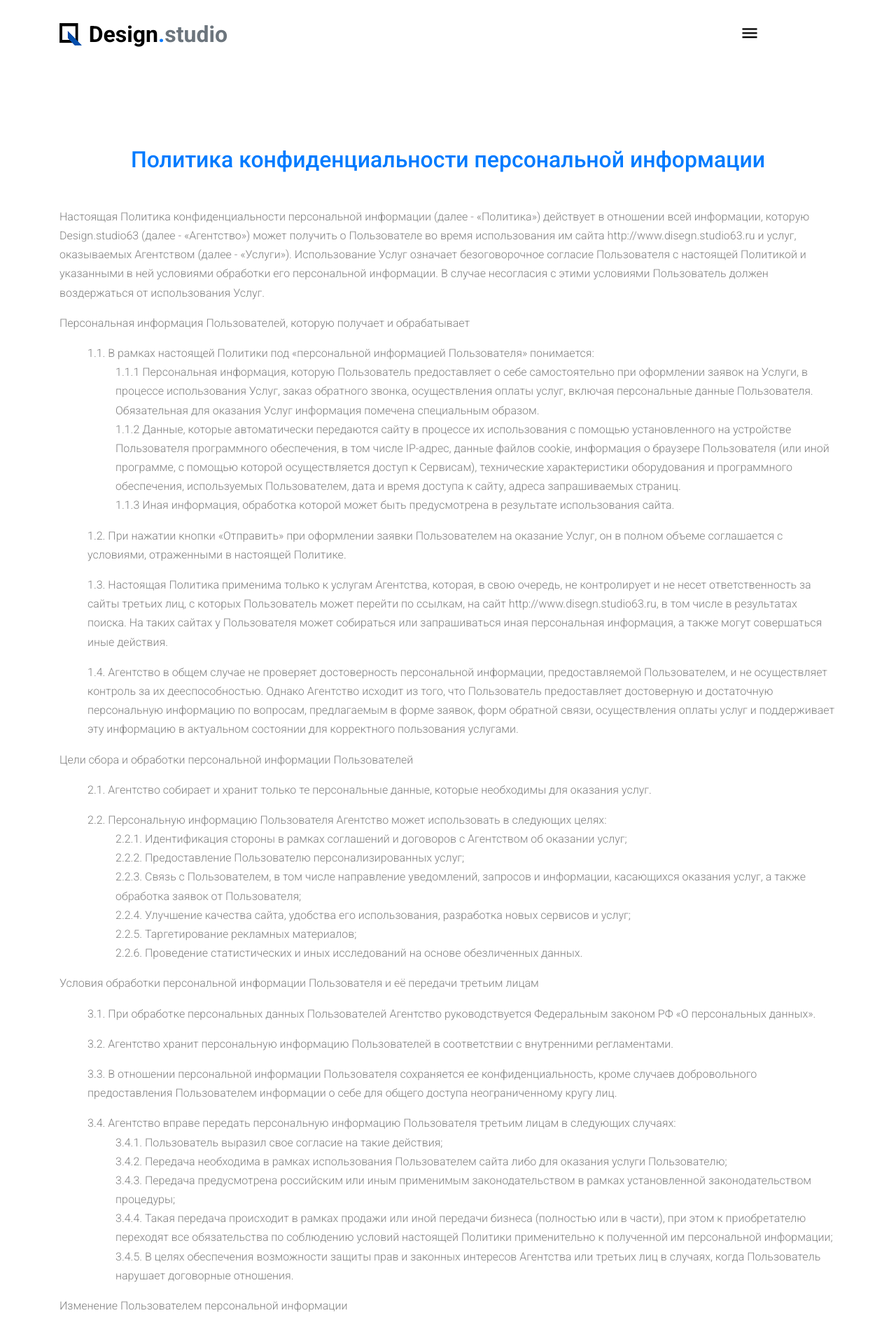
After one commit to EvgVol/website-by-designer, a Django app: page /policy/ in a window 1280 px wide. The commit adds this page. Shown: the top 1896 px of the page at 70% size. Run offline with Django 4.2, Linux system fonts and the light colour scheme; some libraries are stand-ins or nearby versions; some web fonts are replaced.

Commit message:
add policy

```diff
--- a/website/core/urls.py
+++ b/website/core/urls.py
@@ -7,4 +7,5 @@ app_name = 'core'
 
 urlpatterns = [
     path('', views.home, name='index'),
+    path('policy/', views.policy, name='policy'),
 ]
--- a/website/core/views.py
+++ b/website/core/views.py
@@ -17,3 +17,7 @@ def home(request):
         form = OrderForm()
 
     return render(request, 'core/index.html', {'form': form})
+
+
+def policy(request):
+    return render(request, 'core/policy.html')
--- a/website/templates/core/includes/concact_us.html
+++ b/website/templates/core/includes/concact_us.html
@@ -9,9 +9,11 @@
       {% csrf_token %}
       {% include 'includes/cycle_forms.html' %}
       <div class="row">
-        <div class="col-12">
+        <div class="col-12 my-0">
           <button type="submit" class="btn btn-primary btn-md">Отправить</button>
+          <div class="text-center mt-3"> <small>Нажимая на кнопку отправить, я даю свое согласие на обработку персональных данных в соответствии с <a href="{% url 'core:policy' %}">Политикой конфиденциальности</a>.</small> </div>
         </div>
+
       </div>
     </form>
   </div>
--- /dev/null
+++ b/website/templates/core/policy.html
@@ -0,0 +1,85 @@
+{% extends 'base.html' %}
+{% block title %}Политика конфиденциальности персональной информации {% endblock %}
+{% block content %}
+<div class="site-section">
+  <div class="container">
+    <h2 class="title text-primary text-center mb-5">Политика конфиденциальности персональной информации</h2>
+    <p >Настоящая Политика конфиденциальности персональной информации (далее - «Политика») действует в отношении всей информации, которую Design.studio63 (далее - «Агентство») может получить о Пользователе во время использования им сайта http://www.disegn.studio63.ru и услуг, оказываемых Агентством (далее - «Услуги»).
+      Использование Услуг означает безоговорочное согласие Пользователя с настоящей Политикой и указанными в ней условиями обработки его персональной информации. В случае несогласия с этими условиями Пользователь должен воздержаться от использования Услуг.</h2>
+    <p>
+      Персональная информация Пользователей, которую получает и обрабатывает
+    </p>
+    <ul>
+      1.1. В рамках настоящей Политики под «персональной информацией Пользователя» понимается:
+      <ul>
+        1.1.1 Персональная информация, которую Пользователь предоставляет о себе самостоятельно при оформлении заявок на Услуги, в процессе использования Услуг, заказ обратного звонка, осуществления оплаты услуг, включая персональные данные Пользователя. Обязательная для оказания Услуг информация помечена специальным образом.
+      </ul>
+      <ul>
+        1.1.2 Данные, которые автоматически передаются сайту в процессе их использования с помощью установленного на устройстве Пользователя программного обеспечения, в том числе IP-адрес, данные файлов cookie, информация о браузере Пользователя (или иной программе, с помощью которой осуществляется доступ к Сервисам), технические характеристики оборудования и программного обеспечения, используемых Пользователем, дата и время доступа к сайту, адреса запрашиваемых страниц.
+      </ul>
+      <ul>
+        1.1.3 Иная информация, обработка которой может быть предусмотрена в результате использования сайта.
+      </ul>
+    </ul>
+    <ul>
+      1.2. При нажатии кнопки «Отправить» при оформлении заявки Пользователем на оказание Услуг, он в полном объеме соглашается с условиями, отраженными в настоящей Политике.
+    </ul>
+    <ul>
+      1.3. Настоящая Политика применима только к услугам Агентства, которая, в свою очередь, не контролирует и не несет ответственность за сайты третьих лиц, с которых Пользователь может перейти по ссылкам, на сайт http://www.disegn.studio63.ru, в том числе в результатах поиска. На таких сайтах у Пользователя может собираться или запрашиваться иная персональная информация, а также могут совершаться иные действия.
+    </ul>
+    <ul>
+      1.4. Агентство в общем случае не проверяет достоверность персональной информации, предоставляемой Пользователем, и не осуществляет контроль за их дееспособностью. Однако Агентство исходит из того, что Пользователь предоставляет достоверную и достаточную персональную информацию по вопросам, предлагаемым в форме заявок, форм обратной связи, осуществления оплаты услуг и поддерживает эту информацию в актуальном состоянии для корректного пользования услугами.
+    </ul>
+    <p>
+      Цели сбора и обработки персональной информации Пользователей
+    </p>
+    <ul>2.1. Агентство собирает и хранит только те персональные данные, которые необходимы для оказания услуг.</ul>
+    <ul>
+      2.2. Персональную информацию Пользователя Агентство может использовать в следующих целях:
+      <ul>2.2.1. Идентификация стороны в рамках соглашений и договоров с Агентством об оказании услуг;</ul>
+      <ul>2.2.2. Предоставление Пользователю персонализированных услуг;</ul>
+      <ul>2.2.3. Связь с Пользователем, в том числе направление уведомлений, запросов и информации, касающихся оказания услуг, а также обработка заявок от Пользователя;</ul>
+      <ul>2.2.4. Улучшение качества сайта, удобства его использования, разработка новых сервисов и услуг;</ul>
+      <ul>2.2.5. Таргетирование рекламных материалов;</ul>
+      <ul>2.2.6. Проведение статистических и иных исследований на основе обезличенных данных.</ul>
+    </ul>
+    <p>
+      Условия обработки персональной информации Пользователя и её передачи третьим лицам
+    </p>
+    <ul>3.1. При обработке персональных данных Пользователей Агентство руководствуется Федеральным законом РФ «О персональных данных».</ul>
+    <ul>3.2. Агентство хранит персональную информацию Пользователей в соответствии с внутренними регламентами.</ul>
+    <ul>3.3. В отношении персональной информации Пользователя сохраняется ее конфиденциальность, кроме случаев добровольного предоставления Пользователем информации о себе для общего доступа неограниченному кругу лиц.</ul>
+    <ul>3.4. Агентство вправе передать персональную информацию Пользователя третьим лицам в следующих случаях:
+      <ul>3.4.1. Пользователь выразил свое согласие на такие действия;</ul>
+      <ul>3.4.2. Передача необходима в рамках использования Пользователем сайта либо для оказания услуги Пользователю;</ul>
+      <ul>3.4.3. Передача предусмотрена российским или иным применимым законодательством в рамках установленной законодательством процедуры;</ul>
+      <ul>3.4.4. Такая передача происходит в рамках продажи или иной передачи бизнеса (полностью или в части), при этом к приобретателю переходят все обязательства по соблюдению условий настоящей Политики применительно к полученной им персональной информации;</ul>
+      <ul>3.4.5. В целях обеспечения возможности защиты прав и законных интересов Агентства или третьих лиц в случаях, когда Пользователь нарушает договорные отношения.
+      </ul>
+    </ul>
+    <p>
+      Изменение Пользователем персональной информации
+    </p>
+    <ul>4.1. Пользователь может в любой момент изменить (обновить, дополнить) предоставленную им персональную информацию или её часть, написав по адресу volochek93@yandex.ru.</ul>
+    <ul>4.2. Пользователь также может удалить предоставленную им в рамках определенной учетной записи персональную информацию, отправив письмо с заголовком «Удалить заявку и персональные данные» на volochek93@yandex.ru.
+    </ul>
+    <p>
+      Меры, применяемые для защиты персональной информации Пользователей
+    </p>
+    <ul>5.1. Агентство принимает необходимые и достаточные организационные и технические меры для защиты персональной информации Пользователя от неправомерного или случайного доступа, уничтожения, изменения, блокирования, копирования, распространения, а также от иных неправомерных действий с ней третьих лиц.
+    </ul>
+    <p>
+      Изменение Политики конфиденциальности. Применимое законодательство
+    </p>
+    <ul>6.1. Агентство имеет право вносить изменения в настоящую Политику конфиденциальности. При внесении изменений в актуальной редакции указывается дата последнего обновления. Новая редакция Политики вступает в силу с момента ее размещения, если иное не предусмотрено новой редакцией Политики. Действующая редакция всегда находится на странице по адресу http://www.disegn.studio63.ru/policy/</ul>
+    <ul>6.2. К настоящей Политике и отношениям между Пользователем и Агентством, возникающим в связи с применением Политики конфиденциальности, подлежит применению право Российской Федерации.</ul>
+    <p>
+      Обратная связь. Вопросы и предложения
+    </p>
+    <ul>7.1. Все предложения или вопросы по поводу настоящей Политики следует сообщать на volochek93@yandex.ru.</ul>
+    <h6 class="text text-right my-5">Дата опубликования: 12.05.2023</h2>
+  </div>
+
+</div>
+
+{% endblock%}
--- a/website/templates/includes/footer.html
+++ b/website/templates/includes/footer.html
@@ -51,19 +51,17 @@
         </div>
 
       </div>
-      <div class="row pt-5 mt-5 text-center">
+      <div class="row pt-1 mt-5 text-center">
         <div class="col-md-12">
           <div class="mb-4">
             <a href="https://t.me/ESVolochek" class="pl-0 pr-3"><span class="icon-telegram"></span></a>
             <a href="https://wa.me/89879577130?text=%D0%9F%D1%80%D0%B8%D0%B2%D0%B5%D1%82!%20%F0%9F%91%8B%20%D0%9C%D0%B5%D0%BD%D1%8F%20%D0%B8%D0%BD%D1%82%D0%B5%D1%80%D0%B5%D1%81%D1%83%D0%B5%D1%82%20%D1%81%D0%BE%D0%B7%D0%B4%D0%B0%D0%BD%D0%B8%D0%B5%20%D0%BF%D1%80%D0%B5%D0%B7%D0%B5%D0%BD%D1%82%D0%B0%D1%86%D0%B8%D0%B8" class="pl-3 pr-3"><span class="icon-whatsapp"></span></a>
             <a href="https://www.linkedin.com/in/evgvol" class="pl-3 pr-3"><span class="icon-linkedin"></span></a>
           </div>
-
-        <p>
-          Copyright &copy;
-          <script>document.write(new Date().getFullYear());</script> All rights reserved | This site is made
-          with <i class="icon-heart-o" aria-hidden="true"></i> by <a href="https://colorlib.com" target="_blank">Colorlib</a>
-        </p>
+          <p>
+            &copy; <script>document.write(new Date().getFullYear());</script> Design.studio63 | Дизайн.студия63<p class="fs-30"></p>
+          </p>
+          <p class="fw-lighter">Вся представленная на сайте информация носит информационный характер и ни при каких условиях не является публичной офертой.</p>
         </div>
       </div>
     </div>
```
Also changed, not shown: website/templates/includes/cycle_forms.html (+4 -4 lines).
